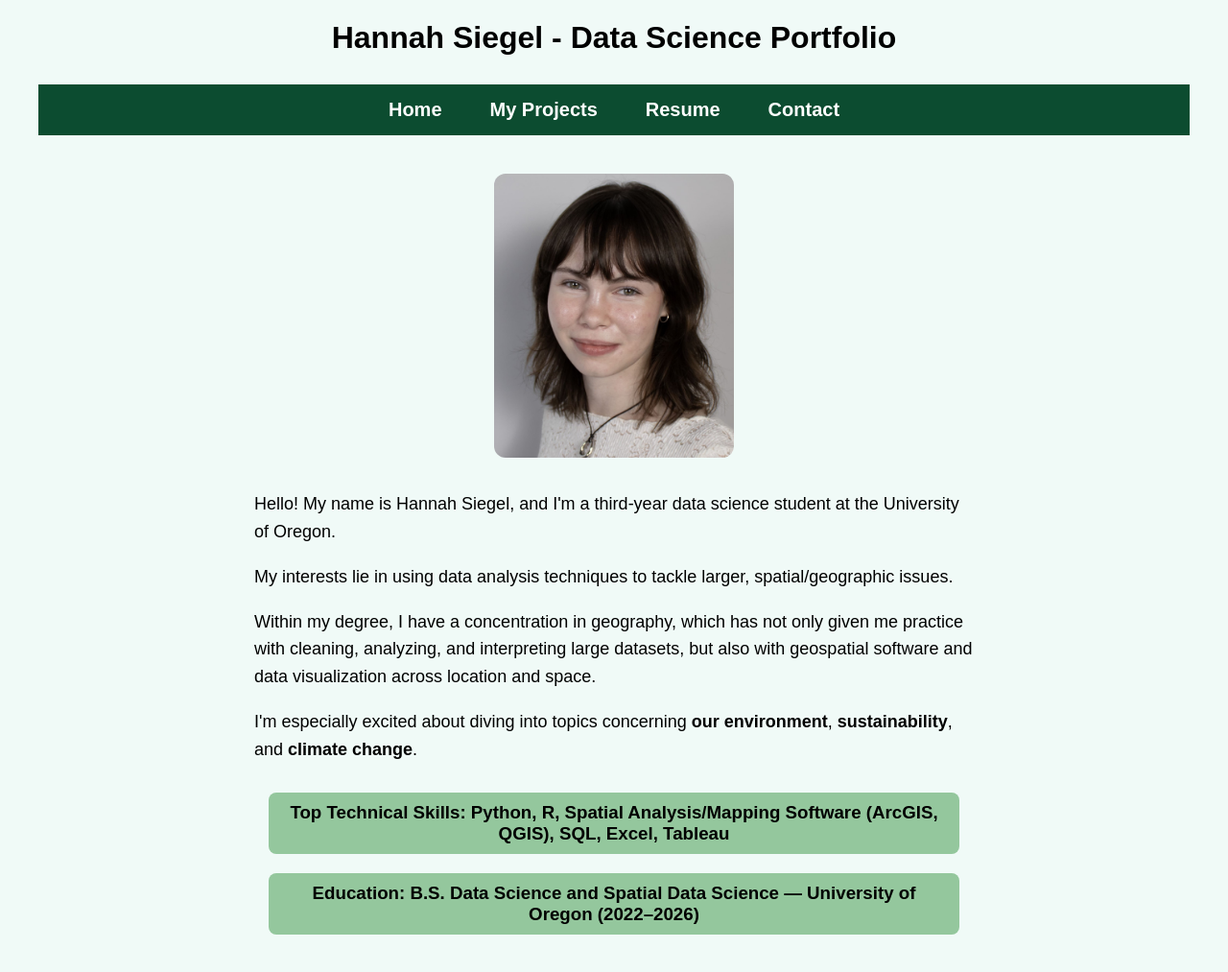
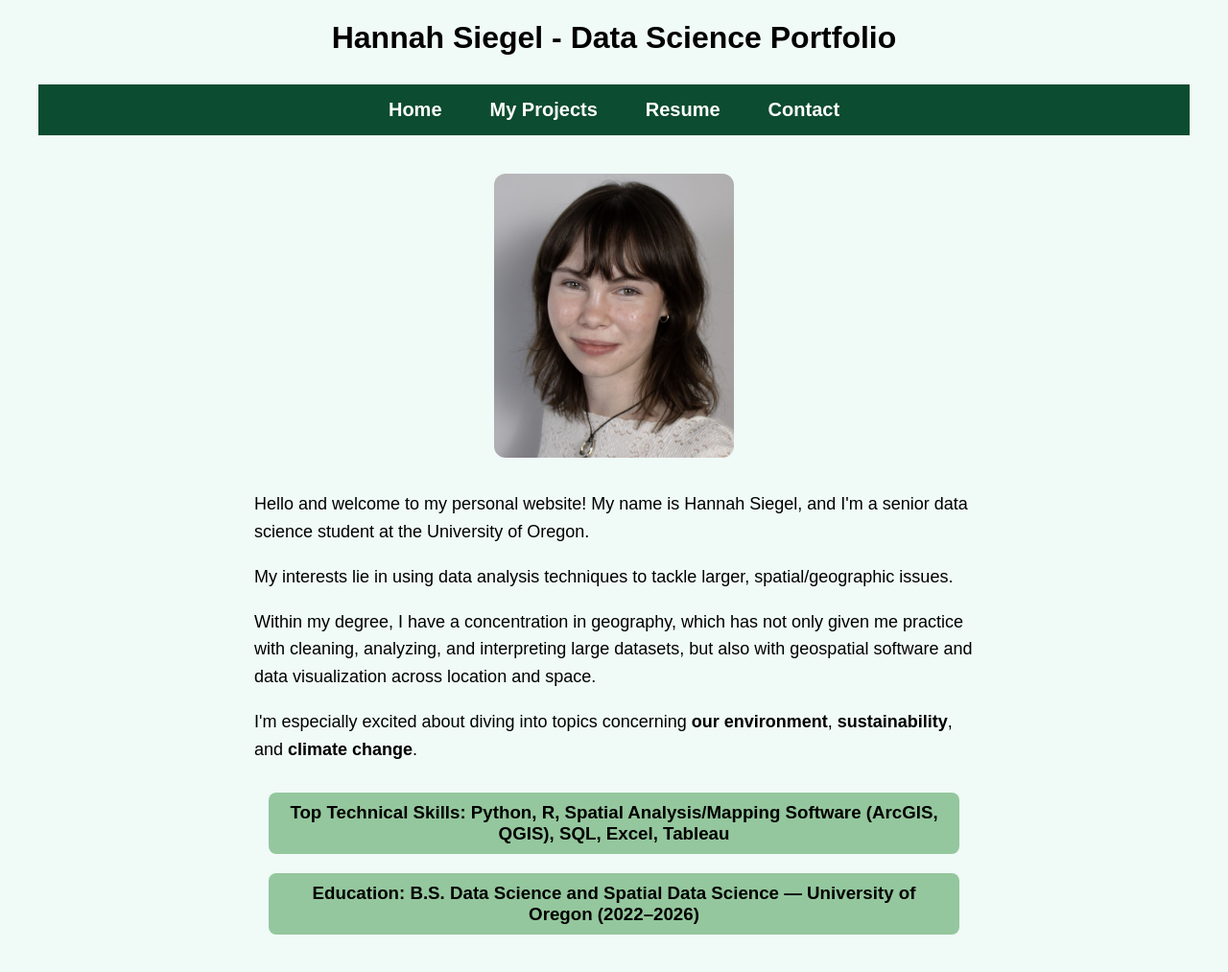
Before and after one commit to siegelhannah/portfolio, a Jekyll site: the page built from index.md, in a window 1280 px wide and 1054 px high. Shown: the top 1013 px of the window at 96% size. Built offline with Jekyll 4.4.1, drawn with Linux system fonts in a browser that asks for light colours.

Commit message:
Update default.html

```diff
--- a/_layouts/default.html
+++ b/_layouts/default.html
@@ -80,7 +80,7 @@
              style="width: 250px; height: auto; border-radius: 12px;">
 
         <div style="max-width: 750px; margin: 30px auto; text-align: left; line-height: 1.6; font-size: 18px;">
-          <p>Hello! My name is Hannah Siegel, and I'm a third-year data science student at the University of Oregon.</p>
+          <p>Hello and welcome to my personal website! My name is Hannah Siegel, and I'm a senior data science student at the University of Oregon.</p>
           <p>My interests lie in using data analysis techniques to tackle larger, spatial/geographic issues.</p>
           <p>Within my degree, I have a concentration in geography, which has not only given me practice with cleaning, analyzing, and interpreting large datasets, but also with geospatial software and data visualization across location and space.</p>
           <p>I'm especially excited about diving into topics concerning <strong>our environment</strong>, <strong>sustainability</strong>, and <strong>climate change</strong>.</p>
```
